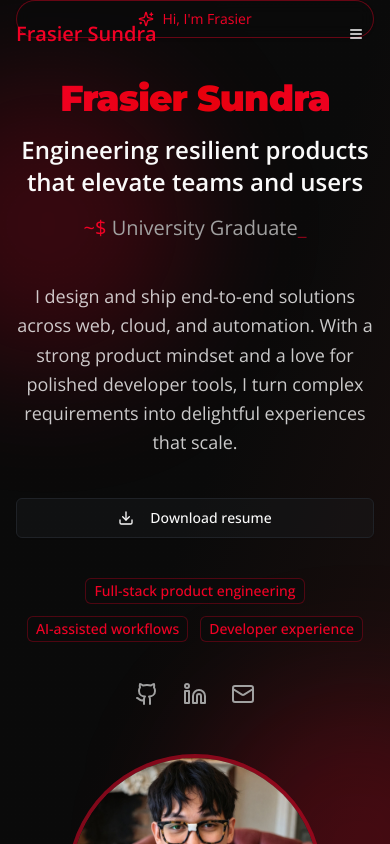
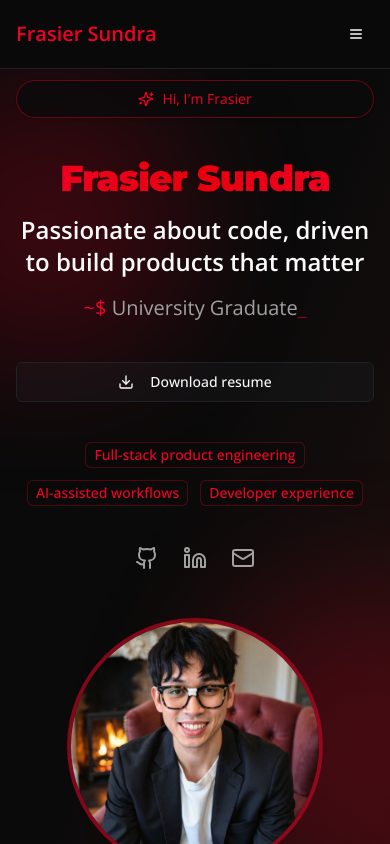
Before and after one commit to Fozzyack/portfolio, a Next.js app: page / in a window 390 px wide. Shown: the top 844 px of the page. Built offline with nearby package versions, Linux system fonts and the light colour scheme.

Commit message:
changing hero section fixes mobile hero section

```diff
--- a/components/header.tsx
+++ b/components/header.tsx
@@ -7,6 +7,16 @@ import { Menu, X } from "lucide-react"
 export function Header() {
     const [isScrolled, setIsScrolled] = useState(false)
     const [isMobileMenuOpen, setIsMobileMenuOpen] = useState(false)
+    const [isMobile, setIsMobile] = useState(false)
+
+    useEffect(() => {
+        const checkMobile = () => {
+            setIsMobile(window.innerWidth < 768)
+        }
+        checkMobile()
+        window.addEventListener("resize", checkMobile)
+        return () => window.removeEventListener("resize", checkMobile)
+    }, [])
 
     useEffect(() => {
         const handleScroll = () => {
@@ -26,8 +36,13 @@ export function Header() {
 
     return (
         <header
-            className={`fixed top-0 w-full z-50 transition-all duration-300 ${isScrolled ? "bg-background/95 backdrop-blur-sm border-b border-border" : "bg-transparent"
-                }`}
+            className={`fixed top-0 w-full z-50 transition-all duration-300 ${
+                isMobile
+                    ? "bg-background/95 backdrop-blur-sm border-b border-border"
+                    : isScrolled
+                        ? "bg-background/95 backdrop-blur-sm border-b border-border"
+                        : "bg-transparent"
+            }`}
         >
             <nav className="container mx-auto px-4 py-4">
                 <div className="flex items-center justify-between">
--- a/components/hero-section.tsx
+++ b/components/hero-section.tsx
@@ -39,7 +39,7 @@ const socialLinks: SocialLink[] = [
 
 export function HeroSection() {
   return (
-    <section id="home" className="relative overflow-hidden min-h-screen flex items-center">
+    <section id="home" className="relative overflow-hidden min-h-screen flex items-center pt-12 md:pt-0">
       <div
         className="absolute inset-0 -z-10 bg-gradient-to-br from-background via-background to-primary/10"
         aria-hidden
@@ -53,7 +53,7 @@ export function HeroSection() {
         aria-hidden
       />
 
-      <div className="container mx-auto px-4">
+      <div className="container mx-auto px-4 py-8 sm:py-16 lg:py-0">
         <div className="grid gap-12 lg:grid-cols-[1.2fr_1fr] lg:items-center">
           <div className="space-y-10 text-center lg:text-left">
             <div className="inline-flex items-center gap-2 rounded-full border border-primary/40 bg-background/80 px-4 py-2 text-sm text-primary shadow-sm backdrop-blur justify-center lg:justify-start w-full lg:w-auto">
@@ -66,7 +66,7 @@ export function HeroSection() {
                 Frasier Sundra
               </h1>
               <p className="text-2xl font-semibold text-foreground sm:text-3xl lg:text-[2.75rem]">
-                Engineering resilient products that elevate teams and users
+                  Passionate about code, driven to build products that matter
               </p>
               <div className="text-xl text-muted-foreground sm:text-2xl">
                 <TypewriterText
@@ -80,7 +80,7 @@ export function HeroSection() {
               </div>
             </div>
 
-            <p className="max-w-2xl text-lg text-foreground/80 leading-relaxed">
+            <p className="hidden sm:block max-w-2xl text-lg text-foreground/80 leading-relaxed">
               I design and ship end-to-end solutions across web, cloud, and
               automation. With a strong product mindset and a love for polished
               developer tools, I turn complex requirements into delightful
```
